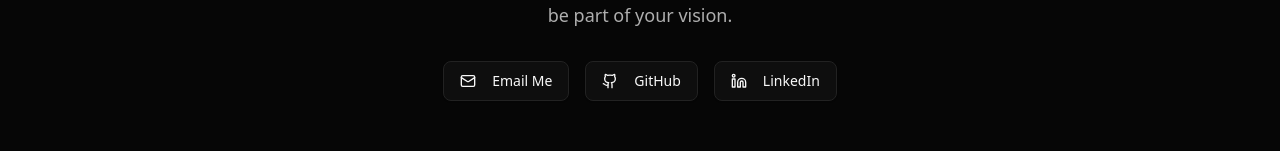
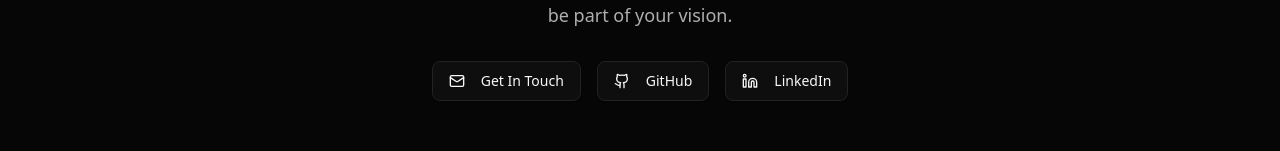
Before and after one commit to Balbader/balbader.com, a Next.js app: page / in a window 1280 px wide. Shown: the part 2452-2603 px from the top of the page. Built offline with nearby package versions, Linux system fonts and the light colour scheme.

Commit message:
update contact section links

```diff
--- a/src/components/home/contact/ContactSection.tsx
+++ b/src/components/home/contact/ContactSection.tsx
@@ -17,17 +17,17 @@
               <Button size="lg" variant="outline" asChild>
                 <a href="mailto:hello@example.com">
                   <Mail className="mr-2 h-4 w-4" />
-                  Email Me
+                  Get In Touch
                 </a>
               </Button>
               <Button size="lg" variant="outline" asChild>
-                <a href="https://github.com" target="_blank" rel="noopener noreferrer">
+                <a href="https://github.com/Balbader" target="_blank" rel="noopener noreferrer">
                   <Github className="mr-2 h-4 w-4" />
                   GitHub
                 </a>
               </Button>
               <Button size="lg" variant="outline" asChild>
-                <a href="https://linkedin.com" target="_blank" rel="noopener noreferrer">
+                <a href="https://www.linkedin.com/in/basilalba/" target="_blank" rel="noopener noreferrer">
                   <Linkedin className="mr-2 h-4 w-4" />
                   LinkedIn
                 </a>
```
